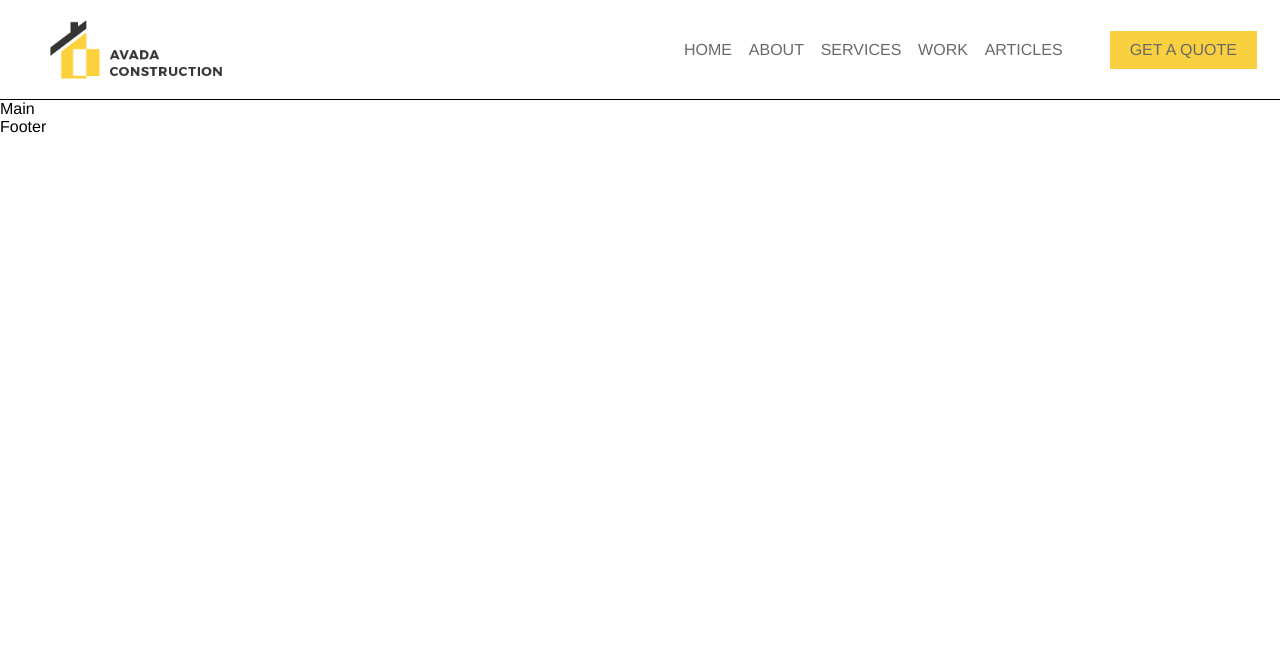
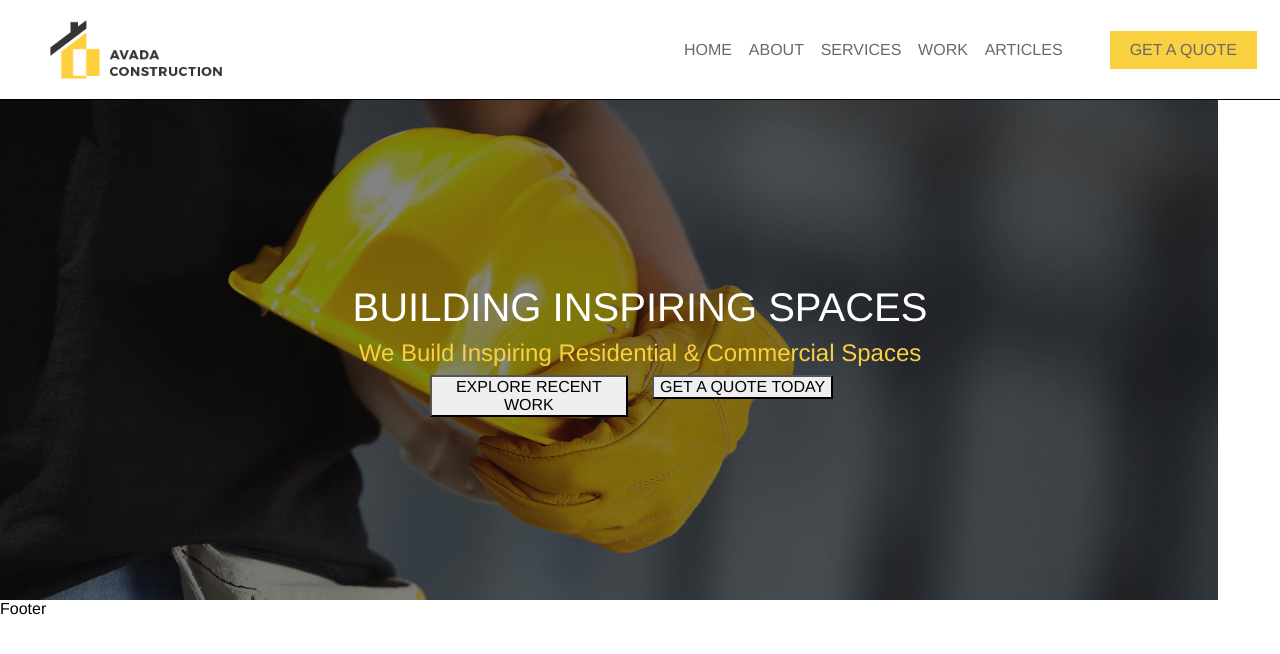
Before and after one commit to davishka-hikkaduwa/proj-html-vuejs, a Vue app: page / in a window 1280 px wide. Shown: the top 654 px of the page. Built offline with nearby package versions, Linux system fonts and the light colour scheme.

Commit message:
created home component

```diff
--- /dev/null
+++ b/src/components/HomeComponent.vue
@@ -0,0 +1,41 @@
+<template>
+    <div id="home">
+        <h1>BUILDING INSPIRING SPACES</h1>
+        <h4>We Build Inspiring Residential & Commercial Spaces</h4>
+        <div class="row">
+            <div class="col-6">
+                <button>EXPLORE RECENT WORK</button>
+            </div>
+            <div class="col-6">
+                <button>GET A QUOTE TODAY</button>
+            </div>
+
+        </div>
+    </div>
+</template>
+
+<script>
+    export default {
+        name: 'HomeComponent',
+    }
+</script>
+
+<style scoped lang="scss">
+    #home{
+        background-image: url("../assets/img/home-slider-62528242.jpg");
+        background-repeat:no-repeat;
+        background-position: fixed;
+        background-size: contain;
+        height: 500px;
+        display: flex;
+        align-items: center;
+        justify-content: center;
+        flex-direction: column;
+        h1{
+            color: #fff;
+        }
+        h4{
+            color: #f9d03f;
+        }
+    }
+</style>
--- a/src/components/MainComponent.vue
+++ b/src/components/MainComponent.vue
@@ -1,13 +1,15 @@
 <template>
     <main>
-        Main
+        <HomeComponent/>
     </main>
 </template>
 
 <script>
+import HomeComponent from '@/components/HomeComponent.vue';
     export default {
-        name: 'MainComponent',
-    }
+    name: "MainComponent",
+    components: { HomeComponent }
+}
 </script>
 
 <style scoped lang="scss">
```
